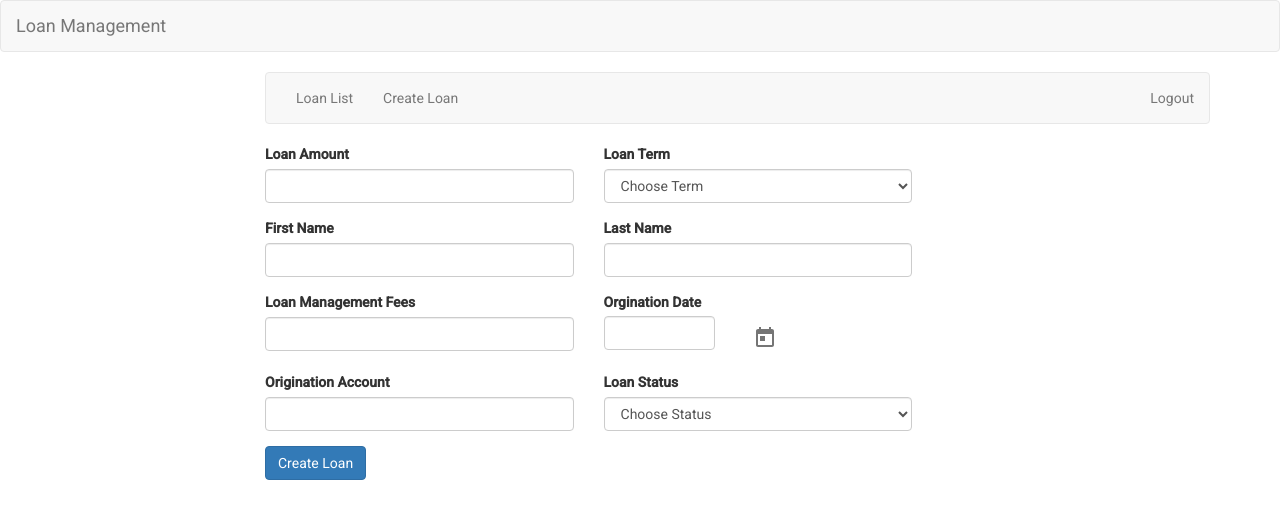
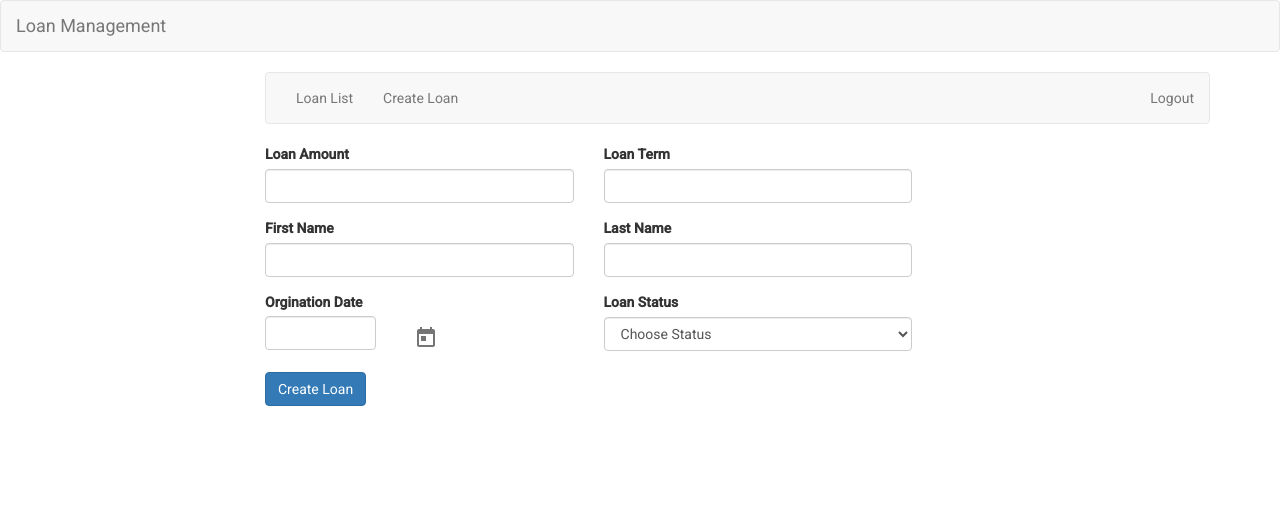
Before and after one commit to venkatesha1710/loan-management-system, an Angular app: page /loan in a window 1280 px wide. Shown: the top 518 px of the page. Built offline with nearby package versions, Linux system fonts and the light colour scheme; sample sign-in values are in the browser's storage.

Commit message:
updated code base

```diff
--- a/src/app/loan/loan-detail/loan-detail.component.html
+++ b/src/app/loan/loan-detail/loan-detail.component.html
@@ -18,11 +18,7 @@
                 <div class="col-md-5">
                     <div class="form-group">
                         <label for="loanTerm">Loan Term</label>
-                        <select class="custom-select form-control" formControlName="loanTerm" maxlength="100" [ngClass]="{ 'is-invalid': submitted && f.loanTerm.errors }" >
-                            <option value="" disabled>Choose Term</option>
-                            <option>Short Term</option>
-                            <option>Long Term</option>
-                         </select>
+                        <input type="text" formControlName="loanTerm"  class="form-control" [ngClass]="{ 'is-invalid': submitted && f.loanTerm.errors }" />
                         <div *ngIf="submitted && f.loanTerm.errors" class="invalid-feedback">
                             <div *ngIf="f.loanTerm.errors.required">Loan Term is required</div>
                         </div>
@@ -52,15 +48,6 @@
             <div class="row">
                 <div class="col-md-5">
                     <div class="form-group">
-                        <label for="loanManagementFees">Loan Management Fees</label>
-                        <input type="text" formControlName="loanManagementFees" class="form-control" [ngClass]="{ 'is-invalid': submitted && f.loanManagementFees.errors }" />
-                        <div *ngIf="submitted && f.loanManagementFees.errors" class="invalid-feedback">
-                            <div *ngIf="f.loanManagementFees.errors.required">Loan Management Fees is required</div>
-                        </div>
-                    </div>
-                </div>
-                <div class="col-md-5">
-                    <div class="form-group">
                         <label for="originationDate">Orgination Date</label>
                         <div class="row">
                             <div class="col-md-5">
@@ -73,17 +60,6 @@
                         </div>
                         <div *ngIf="submitted && f.originationDate.errors" class="invalid-feedback">
                             <div *ngIf="f.originationDate.errors.required">Origination Date is required</div>
-                        </div>
-                    </div>
-                </div>
-            </div>
-            <div class="row">
-                <div class="col-md-5">
-                    <div class="form-group">
-                        <label for="originationAccount" class="control-label">Origination Account</label>
-                        <input type="text" formControlName="originationAccount"  class="form-control" [ngClass]="{ 'is-invalid': submitted && f.originationAccount.errors }" />
-                        <div *ngIf="submitted && f.originationAccount.errors" class="invalid-feedback">
-                            <div *ngIf="f.originationAccount.errors.required">Origination Account is required</div>
                         </div>
                     </div>
                 </div>
--- a/src/app/loan/loan-detail/loan-detail.component.ts
+++ b/src/app/loan/loan-detail/loan-detail.component.ts
@@ -37,9 +37,7 @@ export class LoanDetailComponent implements OnInit {
       this.loanForm = this.formBuilder.group({
           loanAmount: ['', Validators.required],
           loanTerm: ['', Validators.required],
-          loanManagementFees: ['', Validators.required],
           originationDate: ['', Validators.required],
-          originationAccount: ['', Validators.required],
           status: ['', Validators.required],
           firstName: ['', Validators.required],
           lastName: ['', Validators.required]
@@ -60,7 +58,7 @@ export class LoanDetailComponent implements OnInit {
       }
 
       this.loading = true;
-      this.loanService.saveLoan(this.f.loanAmount.value, this.f.loanTerm.value, this.f.loanManagementFees.value, this.f.originationDate.value,this.f.originationAccount.value, this.f.status.value, this.f.firstName.value, this.f.lastName.value)
+      this.loanService.saveLoan(this.f.loanAmount.value, this.f.loanTerm.value, this.f.originationDate.value, this.f.status.value, this.f.firstName.value, this.f.lastName.value)
           .pipe(first())
           .subscribe(
               data => {
--- a/src/app/loan/loan-list/loan-item/loan-item.component.html
+++ b/src/app/loan/loan-list/loan-item/loan-item.component.html
@@ -4,14 +4,12 @@
                 <div class="col-md-5">
                     <div class="form-group">
                         <label for="loanNumber" class="control-label">Loan Number</label>
-                        <input type="text" formControlName="loanNumber"  class="form-control" [ngClass]="{ 'is-invalid': submitted && f.loanNumber.errors }" />
+                        <input type="text" disabled formControlName="loanNumber"  class="form-control" [ngClass]="{ 'is-invalid': submitted && f.loanNumber.errors }" />
                         <div *ngIf="submitted && f.loanNumber.errors" class="invalid-feedback">
                             <div *ngIf="f.loanNumber.errors.required">Loan Number is required</div>
                         </div>
                     </div>
                 </div>
-            </div>
-            <div class="row">
                 <div class="col-md-5">
                     <div class="form-group">
                         <label for="loanAmount" class="control-label">Loan Amount</label>
@@ -21,47 +19,14 @@
                         </div>
                     </div>
                 </div>
-                <div class="col-md-5">
-                    <div class="form-group">
-                        <label for="loanTerm">Loan Term</label>
-                        <select class="custom-select form-control" formControlName="loanTerm" maxlength="100" [ngClass]="{ 'is-invalid': submitted && f.loanTerm.errors }" >
-                            <option value="" disabled>Choose Term</option>
-                            <option>Short Term</option>
-                            <option>Long Term</option>
-                         </select>
-                        <div *ngIf="submitted && f.loanTerm.errors" class="invalid-feedback">
-                            <div *ngIf="f.loanTerm.errors.required">Loan Term is required</div>
-                        </div>
-                    </div>
-                </div>
             </div>
             <div class="row">
                 <div class="col-md-5">
                     <div class="form-group">
-                        <label for="firstName" class="control-label">First Name</label>
-                        <input type="text" formControlName="firstName"  class="form-control" [ngClass]="{ 'is-invalid': submitted && f.firstName.errors }" />
-                        <div *ngIf="submitted && f.firstName.errors" class="invalid-feedback">
-                            <div *ngIf="f.firstName.errors.required">First Name is required</div>
-                        </div>
-                    </div>
-                </div>
-                <div class="col-md-5">
-                    <div class="form-group">
-                        <label for="lastName" class="control-label">Last Name</label>
-                        <input type="text" formControlName="lastName"  class="form-control" [ngClass]="{ 'is-invalid': submitted && f.lastName.errors }" />
-                        <div *ngIf="submitted && f.lastName.errors" class="invalid-feedback">
-                            <div *ngIf="f.lastName.errors.required">Last Name is required</div>
-                        </div>
-                    </div>
-                </div>
-            </div>
-            <div class="row">
-                <div class="col-md-5">
-                    <div class="form-group">
-                        <label for="loanManagementFees">Loan Management Fees</label>
-                        <input type="text" formControlName="loanManagementFees" class="form-control" [ngClass]="{ 'is-invalid': submitted && f.loanManagementFees.errors }" />
-                        <div *ngIf="submitted && f.loanManagementFees.errors" class="invalid-feedback">
-                            <div *ngIf="f.loanManagementFees.errors.required">Loan Management Fees is required</div>
+                        <label for="loanTerm">Loan Term</label>
+                        <input type="text" formControlName="loanTerm"  class="form-control" [ngClass]="{ 'is-invalid': submitted && f.loanTerm.errors }" />
+                        <div *ngIf="submitted && f.loanTerm.errors" class="invalid-feedback">
+                            <div *ngIf="f.loanTerm.errors.required">Loan Term is required</div>
                         </div>
                     </div>
                 </div>
@@ -70,7 +35,7 @@
                         <label for="originationDate">Orgination Date</label>
                         <div class="row">
                             <div class="col-md-5">
-                                <input matInput [matDatepicker]="picker" formControlName="originationDate" class="form-control col-md-5" [ngClass]="{ 'is-invalid': submitted && f.originationDate.errors }">
+                                <input matInput [matDatepicker]="picker" disabled formControlName="originationDate" class="form-control col-md-5" [ngClass]="{ 'is-invalid': submitted && f.originationDate.errors }">
                             </div>
                             <div class="col-md-1">
                                 <mat-datepicker-toggle  matSuffix [for]="picker" ></mat-datepicker-toggle>
@@ -86,13 +51,24 @@
             <div class="row">
                 <div class="col-md-5">
                     <div class="form-group">
-                        <label for="originationAccount" class="control-label">Origination Account</label>
-                        <input type="text" formControlName="originationAccount"  class="form-control" [ngClass]="{ 'is-invalid': submitted && f.originationAccount.errors }" />
-                        <div *ngIf="submitted && f.originationAccount.errors" class="invalid-feedback">
-                            <div *ngIf="f.originationAccount.errors.required">Origination Account is required</div>
+                        <label for="firstName" class="control-label">First Name</label>
+                        <input type="text" disabled formControlName="firstName"  class="form-control" [ngClass]="{ 'is-invalid': submitted && f.firstName.errors }" />
+                        <div *ngIf="submitted && f.firstName.errors" class="invalid-feedback">
+                            <div *ngIf="f.firstName.errors.required">First Name is required</div>
                         </div>
                     </div>
                 </div>
+                <div class="col-md-5">
+                    <div class="form-group">
+                        <label for="lastName" class="control-label">Last Name</label>
+                        <input type="text" disabled formControlName="lastName"  class="form-control" [ngClass]="{ 'is-invalid': submitted && f.lastName.errors }" />
+                        <div *ngIf="submitted && f.lastName.errors" class="invalid-feedback">
+                            <div *ngIf="f.lastName.errors.required">Last Name is required</div>
+                        </div>
+                    </div>
+                </div>
+            </div>
+            <div class="row">
                 <div class="col-md-5">
                     <div class="form-group">
                         <label for="status">Loan Status</label>
--- a/src/app/loan/loan-list/loan-item/loan-item.component.ts
+++ b/src/app/loan/loan-list/loan-item/loan-item.component.ts
@@ -26,9 +26,7 @@ export class LoanItemComponent implements OnInit {
         loanNumber: [{value : this.loan.loanNumber,disabled: true},Validators.required],
         loanAmount: [this.loan.loanAmount, Validators.required],
         loanTerm: [this.loan.loanTerm, Validators.required],
-        loanManagementFees: [this.loan.loanManagementFees, Validators.required],
         originationDate: [this.loan.originationDate, Validators.required],
-        originationAccount: [this.loan.originationAccount, Validators.required],
         status: [this.loan.status, Validators.required],
         firstName: [this.loan.borrower.firstName, Validators.required],
         lastName: [this.loan.borrower.lastName, Validators.required]
@@ -51,9 +49,7 @@ export class LoanItemComponent implements OnInit {
         loanNumber: ['', Validators.required],
         loanAmount: ['', Validators.required],
         loanTerm: ['', Validators.required],
-        loanManagementFees: ['', Validators.required],
         originationDate: ['', Validators.required],
-        originationAccount: ['', Validators.required],
         status: ['', Validators.required],
         firstName: ['', Validators.required],
         lastName: ['', Validators.required]
@@ -74,7 +70,7 @@ onSubmit() {
     }
 
     this.loading = true;
-    this.loanService.updateLoan(this.f.loanNumber.value,this.f.loanAmount.value, this.f.loanTerm.value, this.f.loanManagementFees.value, this.f.originationDate.value,this.f.originationAccount.value, this.f.status.value, this.f.firstName.value, this.f.lastName.value)
+    this.loanService.updateLoan(this.f.loanNumber.value,this.f.loanAmount.value, this.f.loanTerm.value, this.f.originationDate.value, this.f.status.value, this.f.firstName.value, this.f.lastName.value)
         .pipe(first())
         .subscribe(
             data => {
--- a/src/app/loan/model/loan.ts
+++ b/src/app/loan/model/loan.ts
@@ -23,13 +23,11 @@ export class Loan {
    public lien: Lien;
    public borrower:Person
    public status: string;
-   constructor (loanNumber: string, loanAmount: number, loanManagementFees: number, loanTerm: string, originationDate: Date, originationAccount: string, lien: Lien, borrower:Person, status: string) {
+   constructor (loanNumber: string, loanAmount: number, loanTerm: string, originationDate: Date, lien: Lien, borrower:Person, status: string) {
        this.loanNumber = loanNumber;
        this.loanAmount = loanAmount;
-       this.loanManagementFees = loanManagementFees;
        this.loanTerm = loanTerm;
        this.originationDate = originationDate;
-       this.originationAccount =originationAccount;
        this.lien = lien;
        this.borrower = borrower;
        this.status = status;
```
Also changed, not shown: src/app/loan/loan-list/loan-list.component.html (+3 -8 lines), src/app/services/loan.service.ts (+4 -18 lines), src/app/services/persistent.service.ts (+0 -9 lines).
